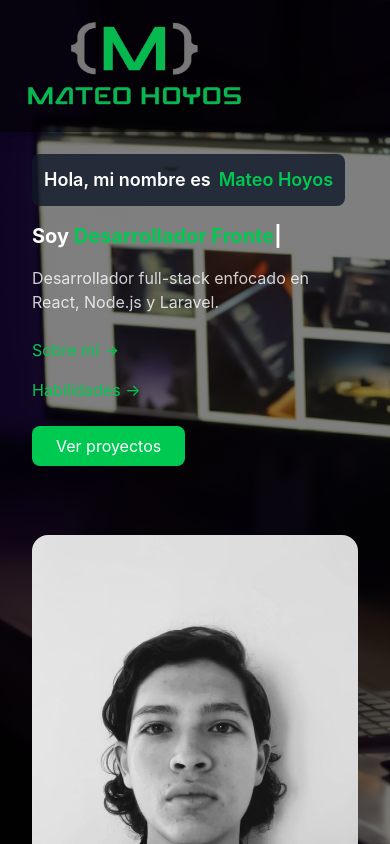
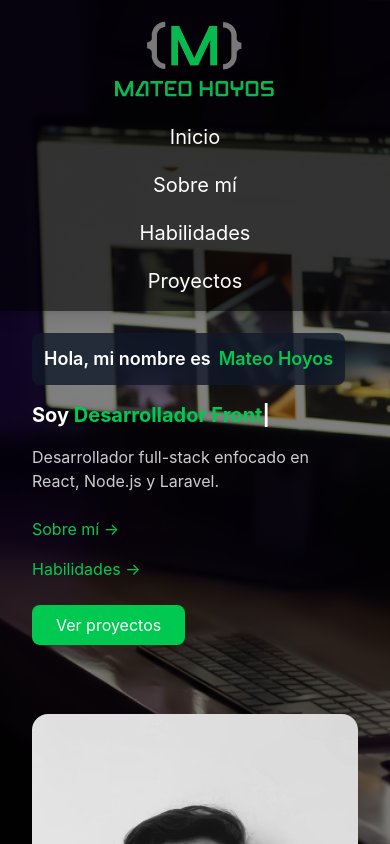
Before and after one commit to plapers2/Portafolio_React, a React (Vite) app in the folder Frontend/: page / in a window 390 px wide. Shown: the top 844 px of the page. Built offline with nearby package versions, Linux system fonts and the light colour scheme; no server answers.

Commit message:
Se arregla responsive de NavBar

```diff
--- a/Frontend/src/components/layouts/Header.jsx
+++ b/Frontend/src/components/layouts/Header.jsx
@@ -4,13 +4,13 @@ import NavBar from "./NavBar";
 const Header = () => {
   return (
     <>
-      <header className="lg:px-16 px-4 flex flex-wrap items-center py-4 shadow-lg bg-black/60">
-        <div className="flex-1 flex justify-between items-center">
-          <a href="#" className="text-3xl font-semibold font-serif text-green-400">
-            <img src={logo} alt="" className="w-60 h-25" />
+      <header className="lg:px-16 px-4 grid grid-cols-1 sm:grid-cols-3 items-center py-4 shadow-lg bg-black/60">
+        <div className="flex justify-center items-center sm:col-span-1">
+          <a href="#" className="w-5/10">
+            <img src={logo} alt="" className="w-full h-full" />
           </a>
         </div>
-        <div className="hidden md:flex md:items-center md:w-auto w-full" id="menu">
+        <div id="menu" className="sm:col-span-2 sm:justify-end sm:flex">
           <NavBar />
         </div>
       </header>
--- a/Frontend/src/components/layouts/NavBar.jsx
+++ b/Frontend/src/components/layouts/NavBar.jsx
@@ -1,31 +1,30 @@
 const NavBar = () => {
   return (
     <nav>
-      <ul className="md:flex items-center justify-between text-base text-white pt-4 md:pt-0 gap-10">
-        <li>
-          <a href="#" className="hover:text-green-500">
+      <ul className="grid grid-cols-1 sm:grid-cols-4 text-base text-white pt-4 md:pt-0 gap-5 lg:gap-10">
+        <li className="flex justify-center">
+          <a href="#" className="hover:text-green-500 text-xl xl:text-2xl">
             Inicio
           </a>
         </li>
 
-        <li>
-          <a href="#about" className="hover:text-green-500">
+        <li className="flex justify-center">
+          <a href="#about" className="hover:text-green-500 text-xl xl:text-2xl">
             Sobre mí
           </a>
         </li>
 
-        <li>
-          <a href="#skills" className="hover:text-green-500">
+        <li className="flex justify-center">
+          <a href="#skills" className="hover:text-green-500 text-xl xl:text-2xl">
             Habilidades
           </a>
         </li>
 
-        <li>
-          <a href="#projects" className="hover:text-green-500">
+        <li className="flex justify-center">
+          <a href="#projects" className="hover:text-green-500 text-xl xl:text-2xl">
             Proyectos
           </a>
         </li>
-
       </ul>
     </nav>
   );
```
